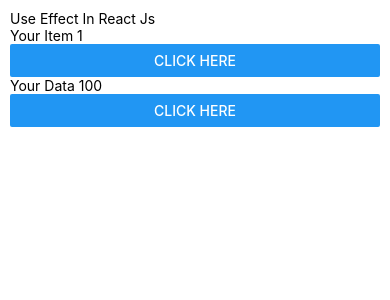
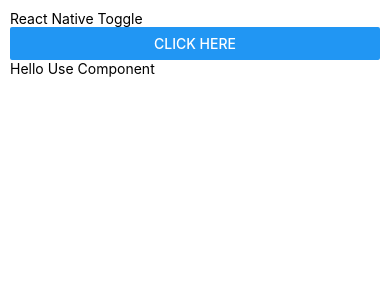
Before and after one commit to zeeshanbinary/react-native-int, a React Native app: screen / in a window 390 px wide. Both pictures are taken after a click on the button "CLICK HERE". Shown: the top 300 px of the page. Built offline with nearby package versions, Linux system fonts and the light colour scheme.

Commit message:
Toogle component

```diff
--- a/App.tsx
+++ b/App.tsx
@@ -1,11 +1,11 @@
 import React from 'react';
-import StateUpdate from './app/StateUpdate/StateUpdate';
+import Toggle from './app/Toggle/Toggle';
 
 
 function App() {
   return (
     <>
-      <StateUpdate />
+      <Toggle />
     </>
   );
 }
--- /dev/null
+++ b/app/Toggle/Toggle.js
@@ -0,0 +1,38 @@
+import React, { useState } from "react";
+import { Button, StyleSheet, Text, View } from "react-native";
+
+const Toggle = () => {
+    const [show, setShow] = useState(false);
+
+    const handlePress = () => {
+        setShow(!show)
+    }
+
+
+    return (
+        <View style={styles.container}>
+            <Text>React Native Toggle </Text>
+            <Button title="Click Here" onPress={handlePress} />
+            {
+                show ? <User /> : null
+            }
+        </View>
+    )
+}
+
+export default Toggle;
+
+const User = () => {
+    return (
+        <View>
+            <Text>Hello Use Component</Text>
+        </View>
+    )
+}
+
+const styles = StyleSheet.create({
+    container: {
+        paddingHorizontal: 10,
+        paddingVertical: 10
+    }
+})
```
